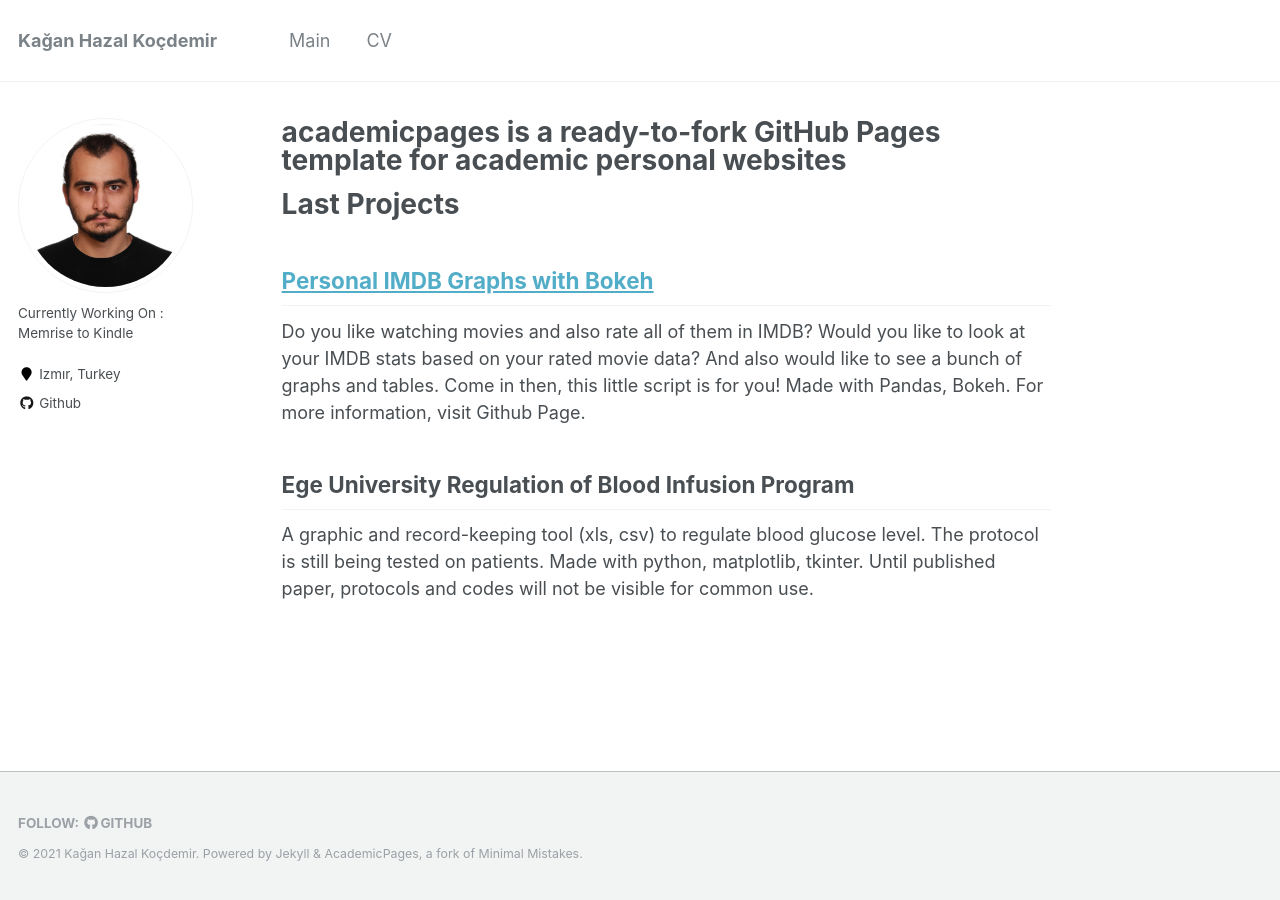
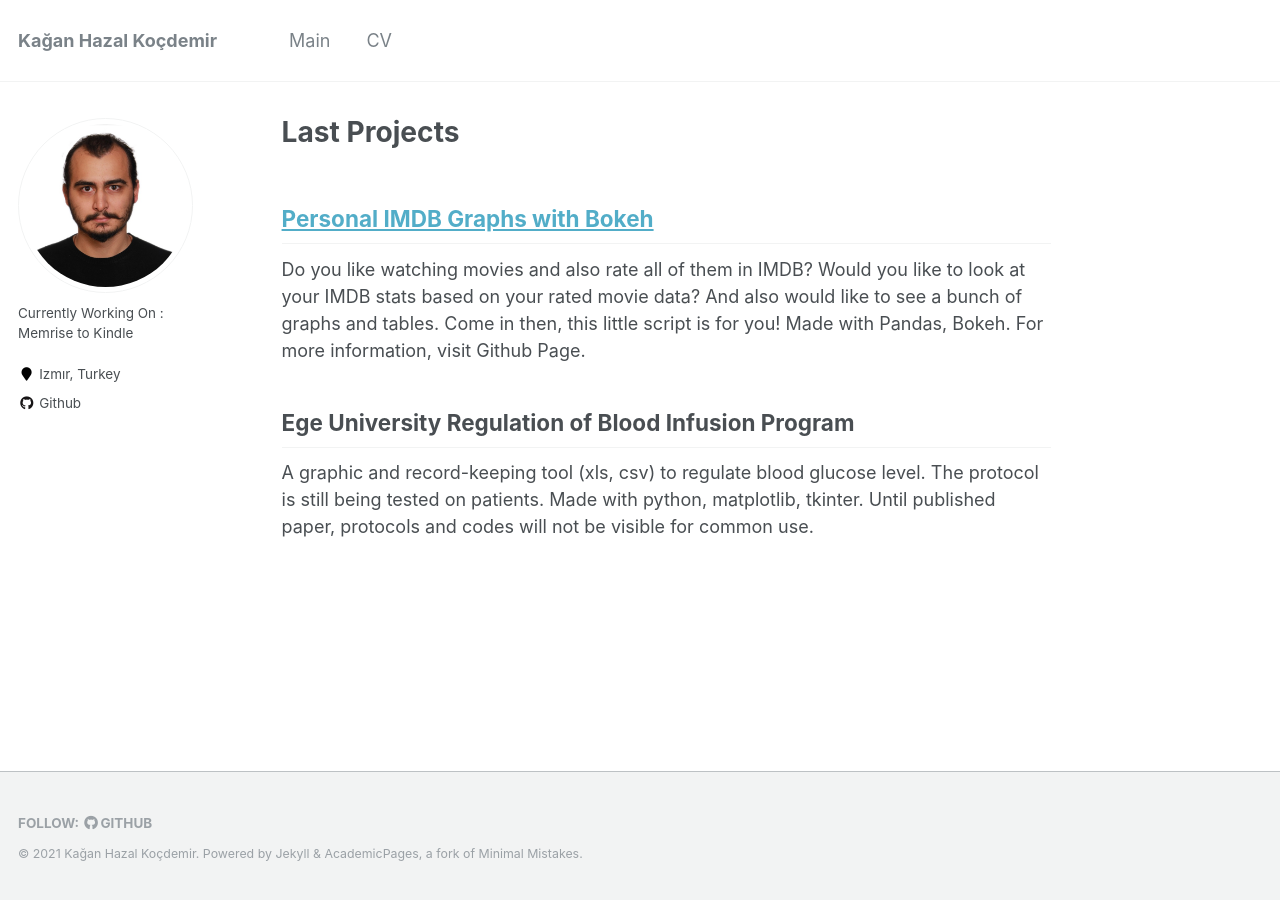
Before and after one commit to angelsdemos/kagankocdemir, a Jekyll site: the page built from _pages/about.md, in a window 1280 px wide. Built offline with Jekyll 4.4.1, drawn with Linux system fonts in a browser that asks for light colours.

Commit message:
Update about.md

```diff
--- a/_pages/about.md
+++ b/_pages/about.md
@@ -1,6 +1,6 @@
 ---
 permalink: /
-title: "academicpages is a ready-to-fork GitHub Pages template for academic personal websites"
+title: "Last Projects"
 excerpt: "About me"
 author_profile: true
 redirect_from:
```
Also changed, not shown: other parts of _pages/about.md (+0 -2 lines).
